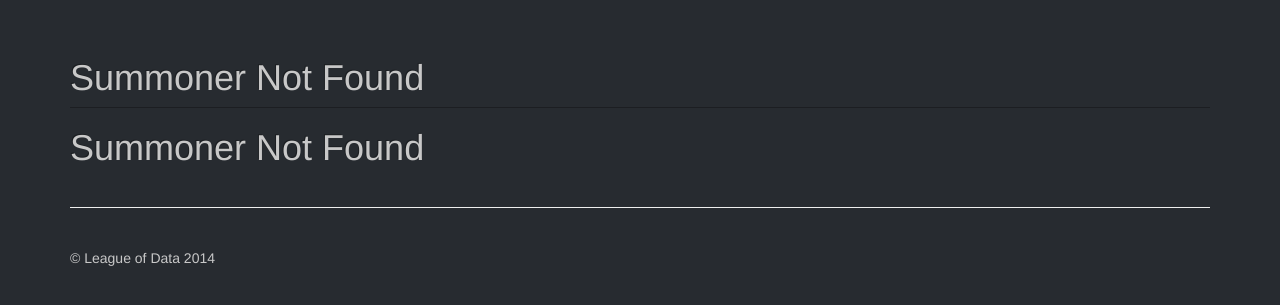
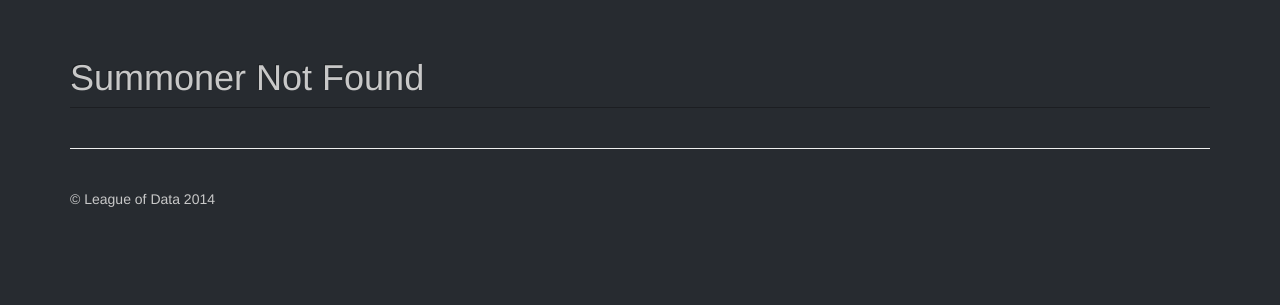
Before and after one commit to d4444x/leagueofboilermake, a Flask app: template Site/templates/notfound.html in a window 1280 px wide. Shown: the part 52-357 px from the top of the page. Run offline with Flask 2, Linux system fonts and the light colour scheme; the template is opened without the code that fills it, so the values that code supplies are empty; some libraries are stand-ins or nearby versions.

Commit message:
Fixed template

```diff
--- a/Site/templates/notfound.html
+++ b/Site/templates/notfound.html
@@ -121,7 +121,6 @@
       <!-- Example row of columns -->
       <!-- Site footer -->
       <h1 class="page-header">Summoner Not Found<br></h1>
-      <h1>Summoner Not Found</h1>
       <div class="footer">
         <p>&copy; League of Data 2014</p>
       </div>
```
